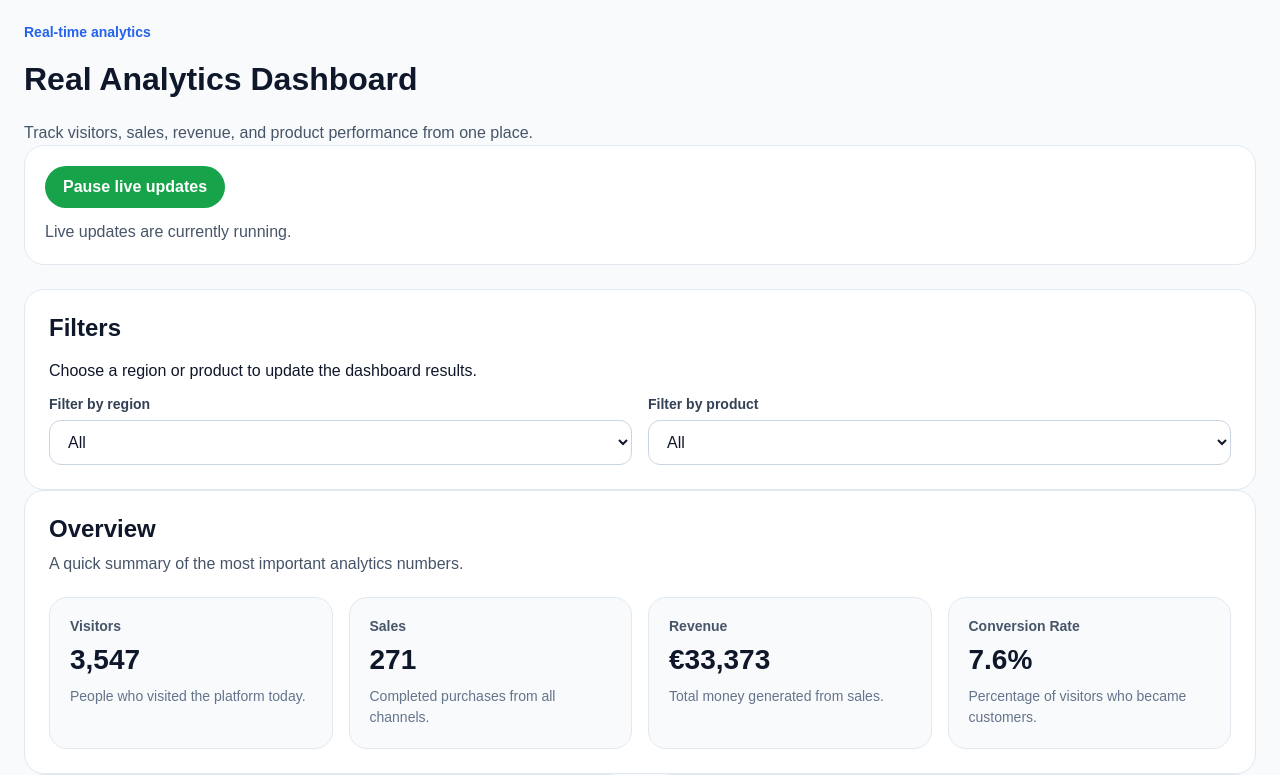
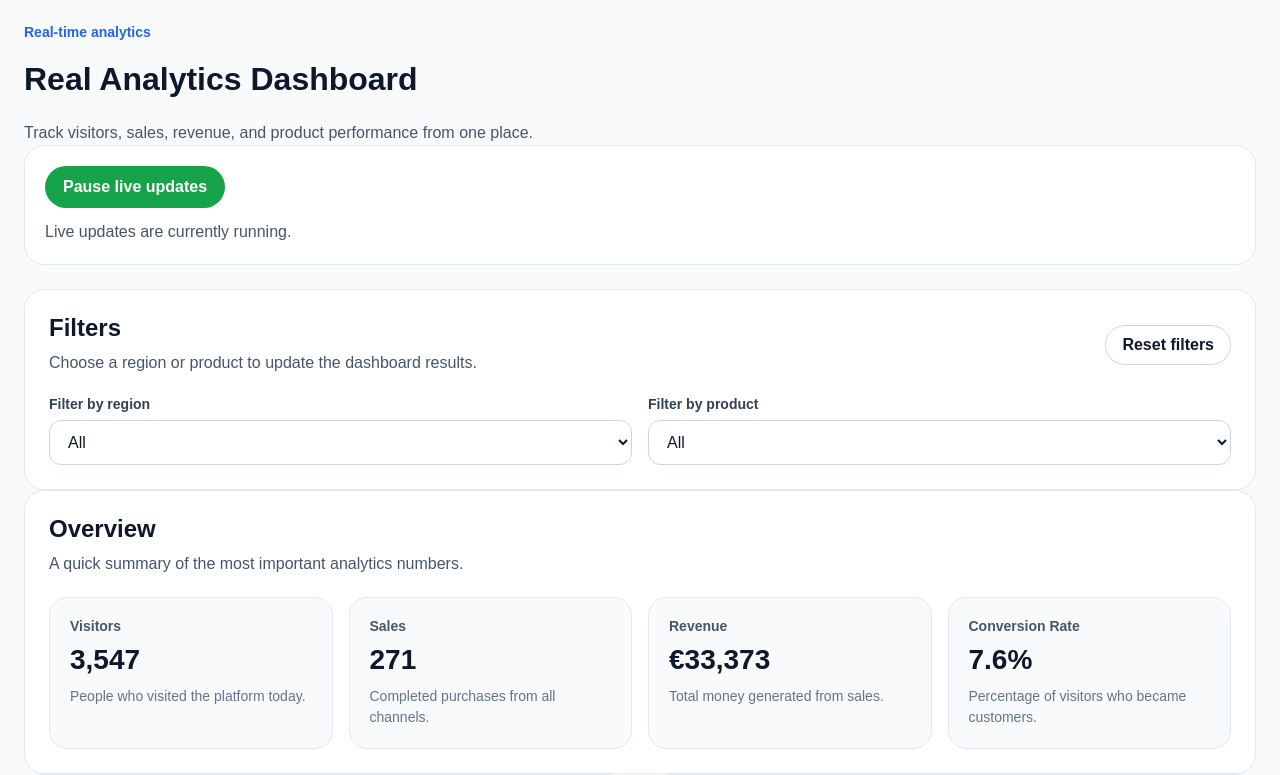
Before and after one commit to benk1/realtime-analytics-dashboard, a React (Vite) app: page / in a window 1280 px wide. Shown: the top 775 px of the page. Built offline with nearby package versions, Linux system fonts and the light colour scheme.

Commit message:
Add empty state and reset filters

```diff
--- a/src/components/dashboard/DashboardFilters.tsx
+++ b/src/components/dashboard/DashboardFilters.tsx
@@ -6,34 +6,47 @@ type DashboardFiltersProps = {
 	regionOptions: string[];
 	productOptions: string[];
 	onFilterChange: (name: keyof DashboardFiltersType, value: string) => void;
+	onResetFilters: () => void;
 };
 function DashboardFilters({
 	filters,
 	regionOptions,
 	productOptions,
 	onFilterChange,
+	onResetFilters,
 }: DashboardFiltersProps) {
 	return (
 		<section className="dashboard-section" aria-labelledby="filters-heading">
-			<div>
-				<h2 id="filters-heading">Filters</h2>
+			<div className="section-header section-header--with-action">
+				<div>
+					<h2 id="filters-heading">Filters</h2>
 
-				<p>Choose a region or product to update the dashboard results.</p>
+					<p>Choose a region or product to update the dashboard results.</p>
+				</div>
+
+				<button
+					type="button"
+					className="secondary-button"
+					onClick={onResetFilters}
+				>
+					Reset filters
+				</button>
 			</div>
 
 			<div className="filters-grid">
 				<Select
 					id="region-filter"
-					label=" Filter by region"
+					label="Filter by region"
 					value={filters.region || ''}
 					options={regionOptions}
 					onChange={(value) => onFilterChange('region', value)}
 				/>
+
 				<Select
 					id="product-filter"
-					label=" Filter by product"
+					label="Filter by product"
+					value={filters.product || ''}
 					options={productOptions}
-					value={filters.product || ''}
 					onChange={(value) => onFilterChange('product', value)}
 				/>
 			</div>
--- /dev/null
+++ b/src/components/ui/EmptyState.tsx
@@ -0,0 +1,31 @@
+type EmptyStateProps = {
+	title: string;
+	message: string;
+	titleId?: string;
+	actionLabel?: string;
+	onAction?: () => void;
+};
+
+function EmptyState({
+	title,
+	message,
+	titleId,
+	actionLabel,
+	onAction,
+}: EmptyStateProps) {
+	return (
+		<div className="empty-state" role="status">
+			<h3 id={titleId}>{title}</h3>
+
+			<p>{message}</p>
+
+			{actionLabel && onAction ? (
+				<button type="button" className="secondary-button" onClick={onAction}>
+					{actionLabel}
+				</button>
+			) : null}
+		</div>
+	);
+}
+
+export default EmptyState;
--- a/src/hooks/useDashboardData.ts
+++ b/src/hooks/useDashboardData.ts
@@ -100,6 +100,10 @@ export function useDashboardData() {
 		}));
 	}
 
+	function resetFilters() {
+		setFilters(initialFilters);
+	}
+
 	function toggleLiveUpdates() {
 		setIsLive((currentValue) => !currentValue);
 	}
@@ -112,6 +116,7 @@ export function useDashboardData() {
 		isLive,
 		toggleLiveUpdates,
 		handleFilterChange,
+		resetFilters,
 		regionOptions,
 		productOptions,
 	};
--- a/src/index.css
+++ b/src/index.css
@@ -260,3 +260,57 @@ select {
 		grid-template-columns: repeat(2, 1fr);
 	}
 }
+
+.section-header--with-action {
+	display: flex;
+	flex-direction: column;
+	gap: 16px;
+}
+
+.secondary-button {
+	width: fit-content;
+	border: 1px solid #cbd5e1;
+	border-radius: 999px;
+	background-color: #ffffff;
+	color: #0f172a;
+	padding: 10px 16px;
+	font-weight: 700;
+	cursor: pointer;
+}
+
+.secondary-button:hover {
+	background-color: #f8fafc;
+}
+
+.secondary-button:focus-visible {
+	outline: 3px solid rgba(37, 99, 235, 0.45);
+	outline-offset: 3px;
+}
+
+.empty-state {
+	border: 1px dashed #cbd5e1;
+	border-radius: 18px;
+	background-color: #f8fafc;
+	padding: 32px;
+	text-align: center;
+}
+
+.empty-state h3 {
+	margin: 0;
+	font-size: 22px;
+}
+
+.empty-state p {
+	max-width: 560px;
+	margin: 12px auto 20px;
+	color: #475569;
+	line-height: 1.6;
+}
+
+@media (min-width: 768px) {
+	.section-header--with-action {
+		flex-direction: row;
+		align-items: center;
+		justify-content: space-between;
+	}
+}
--- a/src/pages/DashboardPage.tsx
+++ b/src/pages/DashboardPage.tsx
@@ -6,6 +6,7 @@ import DashboardHeader from '../components/dashboard/DashboardHeader';
 import DashboardTable from '../components/dashboard/DashboardTable';
 import LiveUpdateControl from '../components/dashboard/LiveUpdatesControl';
 import StatCard from '../components/dashboard/StatCard';
+import EmptyState from '../components/ui/EmptyState';
 import { useDashboardData } from '../hooks/useDashboardData';
 import {
 	formatCurrency,
@@ -22,9 +23,12 @@ function DashboardPage() {
 		isLive,
 		toggleLiveUpdates,
 		handleFilterChange,
+		resetFilters,
 		regionOptions,
 		productOptions,
 	} = useDashboardData();
+
+	const hasData = filteredData.length > 0;
 
 	return (
 		<main className="dashboard-page">
@@ -37,6 +41,7 @@ function DashboardPage() {
 				regionOptions={regionOptions}
 				productOptions={productOptions}
 				onFilterChange={handleFilterChange}
+				onResetFilters={resetFilters}
 			/>
 
 			<section className="dashboard-section" aria-labelledby="overview-heading">
@@ -73,6 +78,8 @@ function DashboardPage() {
 				</div>
 			</section>
 
+			{hasData ? (
+				<>
 					<div className="charts-grid">
 						<VisitorsChart data={filteredData} />
 						<RevenueChart data={filteredData} />
@@ -81,6 +88,18 @@ function DashboardPage() {
 					<ProductSalesChart data={filteredData} />
 
 					<DashboardTable data={filteredData} />
+				</>
+			) : (
+				<section className="dashboard-section" aria-labelledby="empty-heading">
+					<EmptyState
+						titleId="empty-heading"
+						title="No data found"
+						message="There are no dashboard records matching the selected filters. Try changing your filters or reset them."
+						actionLabel="Reset filters"
+						onAction={resetFilters}
+					/>
+				</section>
+			)}
 		</main>
 	);
 }
```
Lines whose indentation alone changed are shown as unchanged.
